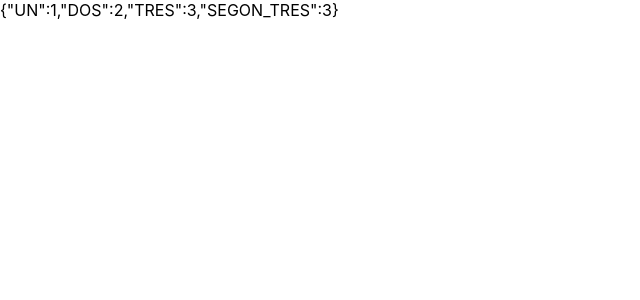
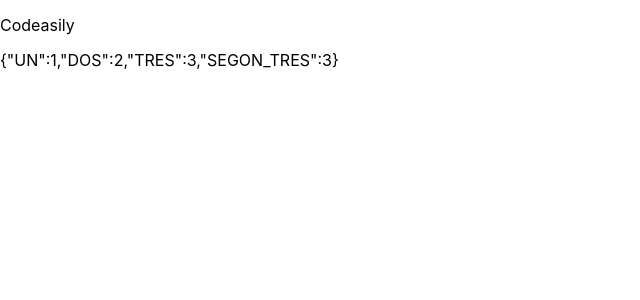
Before and after one commit to MarcLlobet/codeasily, a React (Create React App) app: page / in a window 1280 px wide. Shown: the top 300 px of the page, without its empty margins (0-640 px from the left). Built offline with nearby package versions, Linux system fonts and the light colour scheme.

Commit message:
styled-components

```diff
--- a/package.json
+++ b/package.json
@@ -13,6 +13,7 @@
     "react": "^18.2.0",
     "react-dom": "^18.2.0",
     "react-scripts": "5.0.1",
+    "styled-components": "^6.0.7",
     "typescript": "^4.9.5",
     "web-vitals": "^2.1.4"
   },
--- a/src/App.tsx
+++ b/src/App.tsx
@@ -1,7 +1,8 @@
 import React, { useEffect } from 'react';
 import './App.css';
 import { useVariables } from './context/variables';
-import { operators } from './operators';
+// import { operators } from './operators';
+import { Header } from './components/header';
 
 function App() {
   const [variables, setVariables] = useVariables()
@@ -11,7 +12,10 @@ function App() {
   }, []) // eslint-disable-line react-hooks/exhaustive-deps
 
   return (
-    <div>{JSON.stringify(variables)}</div>
+    <>
+      <Header>Codeasily</Header>
+      <div>{JSON.stringify(variables)}</div>
+    </>
   );
 }
 
--- /dev/null
+++ b/src/components/header.tsx
@@ -0,0 +1,19 @@
+import { ReactNode } from "react"
+import { styled } from "styled-components"
+
+const HeaderWrapper = styled.header`
+  padding-top: 15px;
+  padding-bottom: 15px;
+`
+
+type HeaderProps = {
+  children: ReactNode
+}
+
+export const Header = ({
+  children,
+}: HeaderProps) => {
+  return (
+    <HeaderWrapper>{children}</HeaderWrapper>
+  )
+}
```
Also changed, not shown: 1 other file (tests, documents, lock files or other folders).
